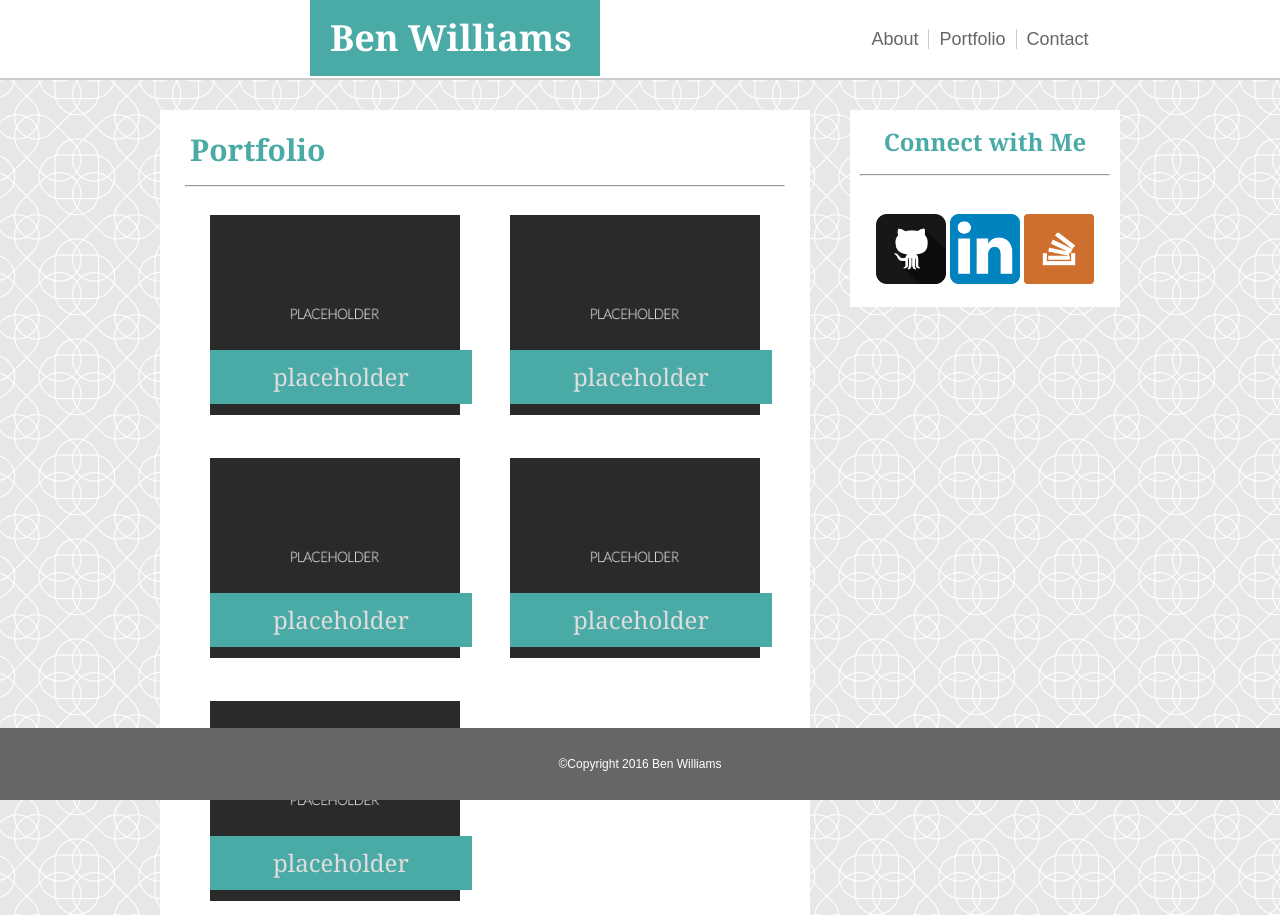
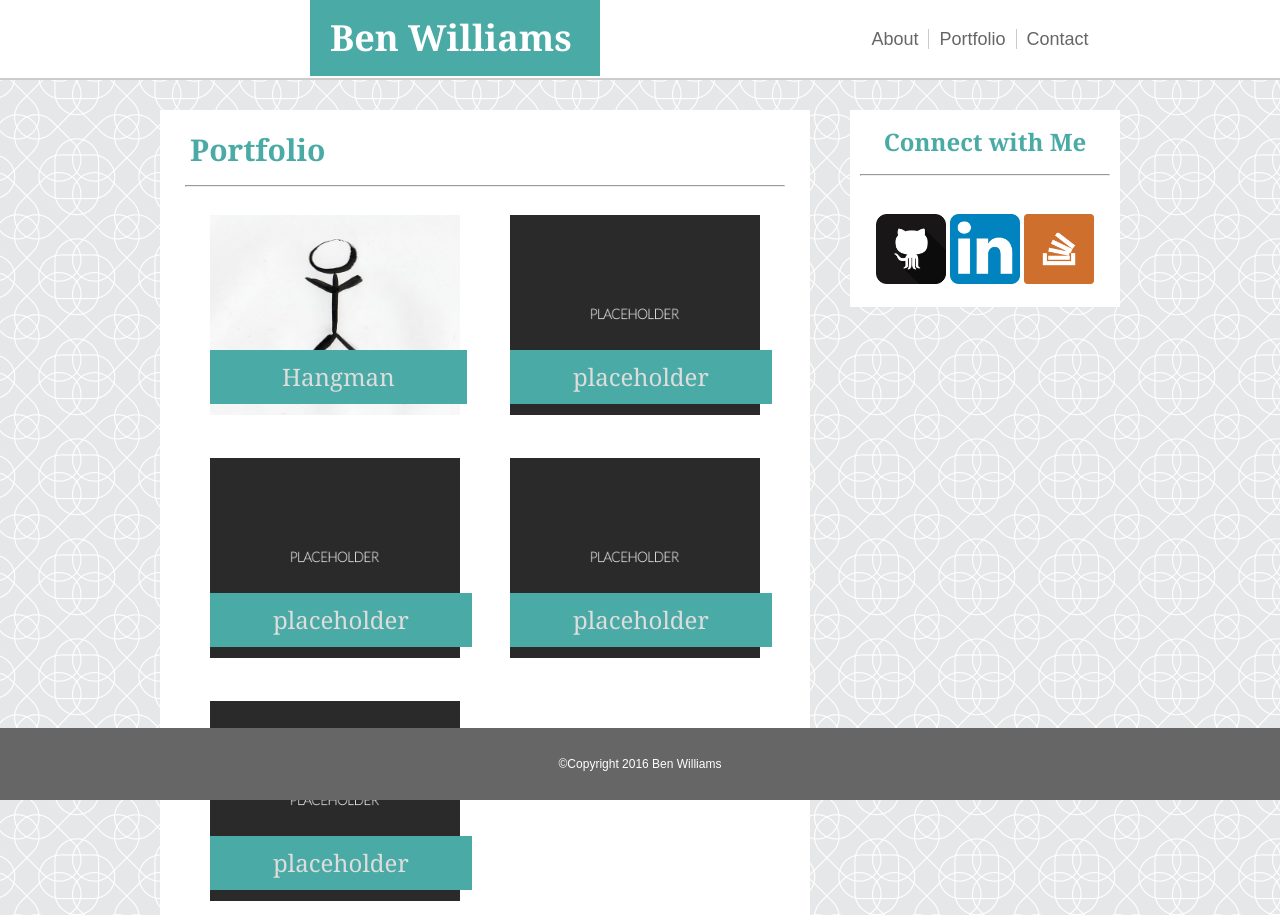
Before and after one commit to bwilliams1991/Responsive-Portfolio, a plain HTML site: page portfolio.html in a window 1280 px wide. Shown: the top 915 px of the page. Drawn offline with Linux system fonts and the light colour scheme.

Commit message:
adding hangman game to portfolio

```diff
--- a/assets/css/style.css
+++ b/assets/css/style.css
@@ -241,6 +241,11 @@ footer {
 	}
 }
 
+.hangman {
+	padding-right: 72px;
+	padding-left: 72px;
+}
+
 @media (max-width: 768px) {
 	.container {
 		width: 768px;
--- a/portfolio.html
+++ b/portfolio.html
@@ -44,9 +44,9 @@
 			<hr>
 
 			<div class="img-holder">
-				<img src="./assets/images/placeholder.png" alt="placeholder" width="250px" height="200px">
+				<a href="https://bwilliams1991.github.io/Hangman-Game/." target="_blank"><img src="./assets/images/p05f41wj.jpg" alt="Hangman" width="250px" height="200px"></a>
 
-				<h5 class="img-text">placeholder</h5>
+						<h5 class="img-text  hangman">Hangman</h5>
 			</div>
 
 			<div class="img-holder">
```
Also changed, not shown: assets/images/p05f41wj.jpg (added).
